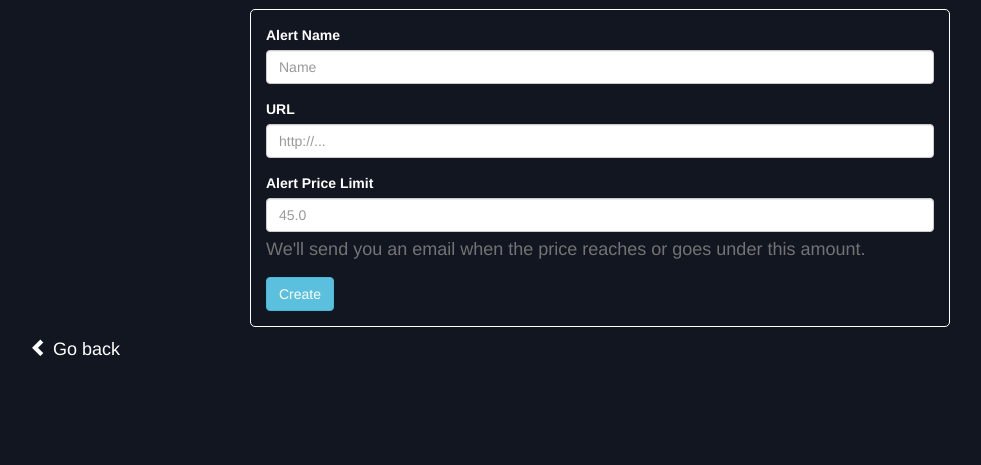
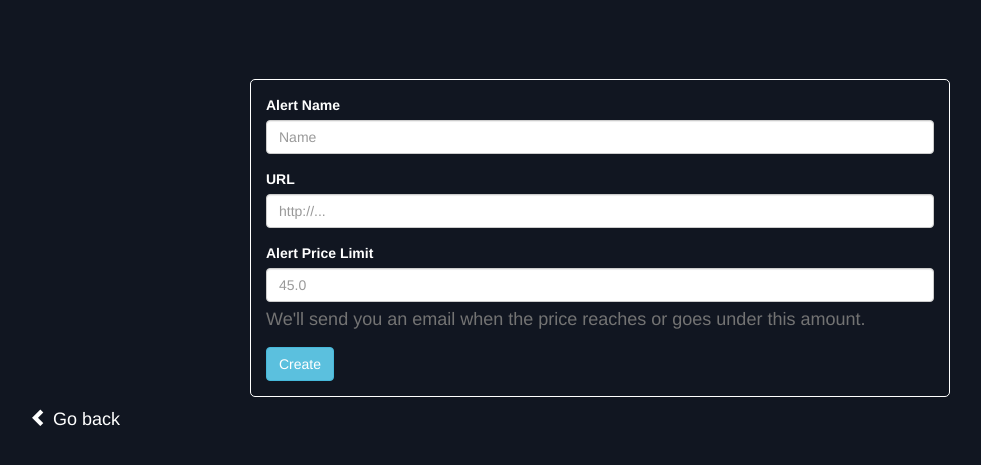
Before and after one commit to T-Kozikopoulos/steam-sale-alerts, a Flask app: page /alerts/new in a window 1280 px wide. Shown: the part 51-516 px from the top of the page, without its empty margins (40-1021 px from the left). Run offline with Flask 2, Linux system fonts and the light colour scheme; the visitor is signed in with stand-in values (Sample User, id 1); some libraries are stand-ins or nearby versions.

Commit message:
Update style.css

```diff
--- a/src/static/css/style.css
+++ b/src/static/css/style.css
@@ -1,6 +1,7 @@
 .form-size {
     max-width: 700px;
     margin: 0 auto;
+    margin-top: 5em;
     padding: 15px;
     border-radius: 5px;
     border: 1px solid white;
```
